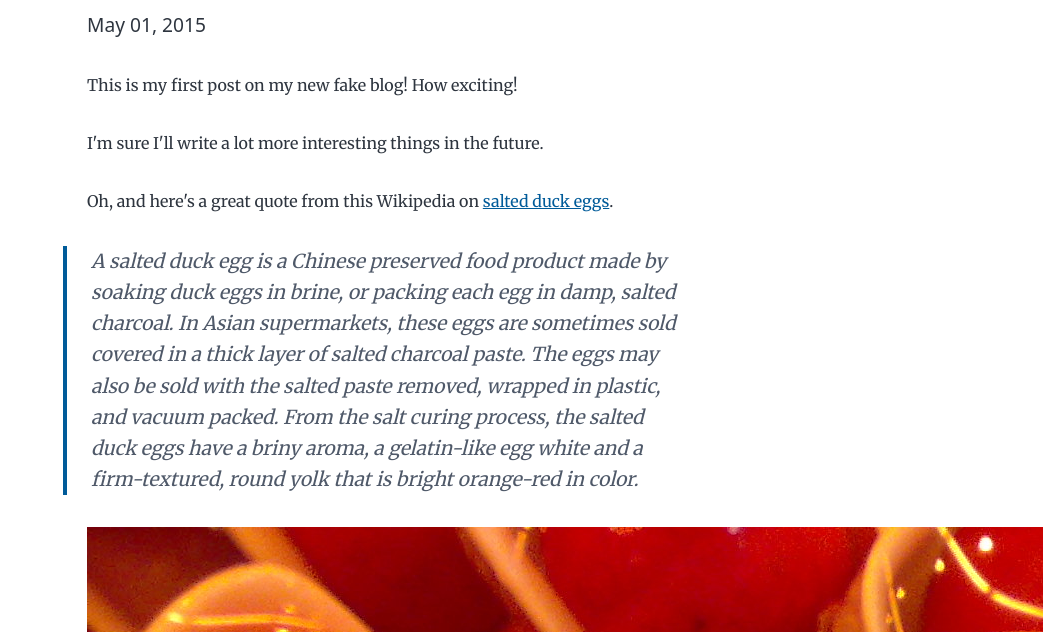
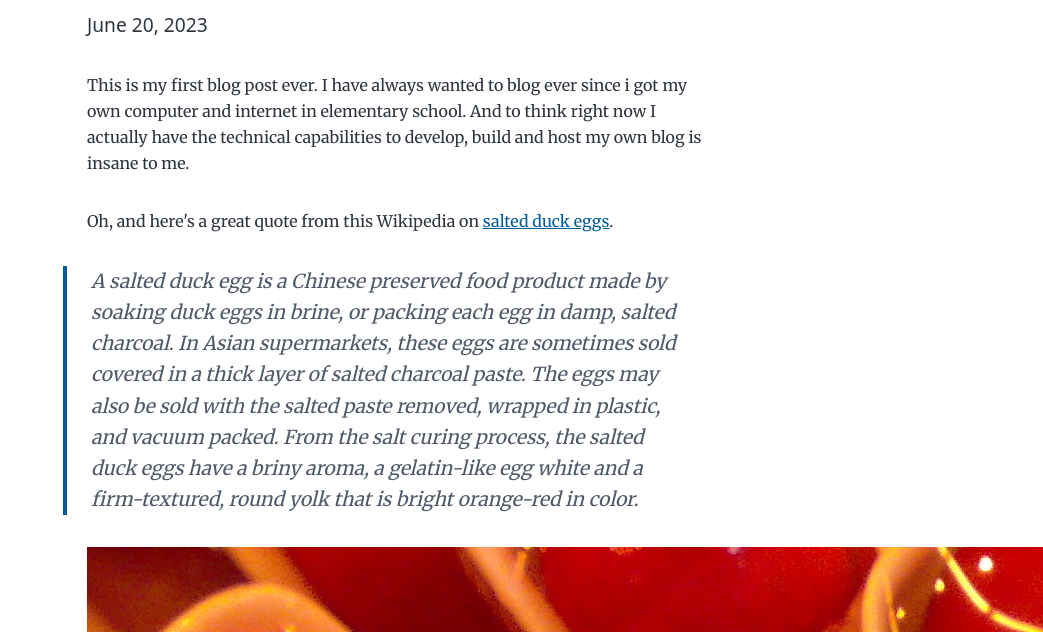
Before and after one commit to Sardonyx001/sardonyx001.github.io, a Gatsby site: page /hello-world/ in a window 1280 px wide. Shown: the part 168-800 px from the top of the page, without its empty margins (237-1280 px from the left). Built offline with nearby package versions, Linux system fonts and the light colour scheme; Gatsby itself is replaced by a stand-in of ours; some packages are replaced by stand-ins of ours.

Commit message:
Updated Hello World post

```diff
--- a/content/blog/hello-world/index.md
+++ b/content/blog/hello-world/index.md
@@ -1,12 +1,10 @@
 ---
 title: Hello World
-date: "2015-05-01T22:12:03.284Z"
+date: "2023/06/20"
 description: "Hello World"
 ---
 
-This is my first post on my new fake blog! How exciting!
-
-I'm sure I'll write a lot more interesting things in the future.
+This is my first blog post ever. I have always wanted to blog ever since i got my own computer and internet in elementary school. And to think right now I actually have the technical capabilities to develop, build and host my own blog is insane to me.
 
 Oh, and here's a great quote from this Wikipedia on
 [salted duck eggs](https://en.wikipedia.org/wiki/Salted_duck_egg).
```
